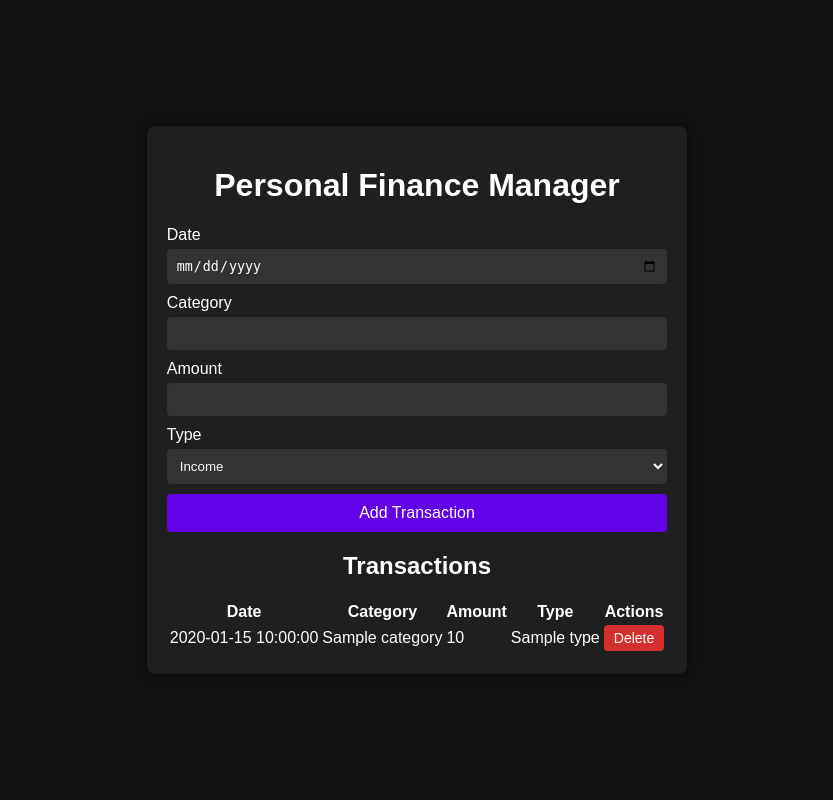
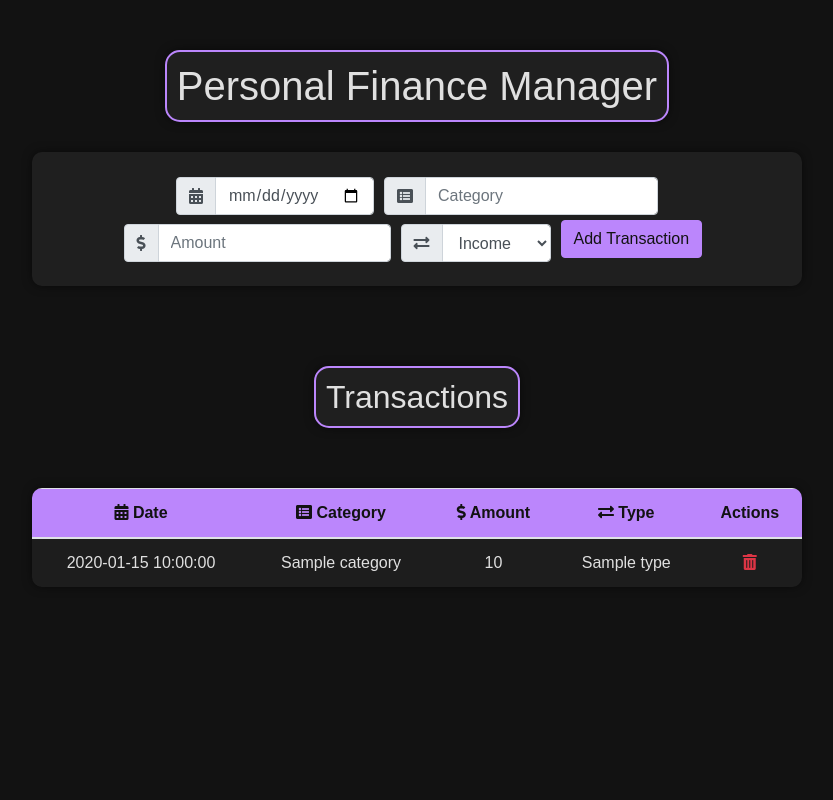
Before and after one commit to blackapple805/Projects, a Flask app: template personal_finance_manager/templates/index.html in a window 1280 px wide. Shown: the whole page, without its empty margins (223-1056 px from the left). Run offline with Flask 3, Linux system fonts and the light colour scheme; the template is opened without the code that fills it: most values are stand-ins (such as "Sample title", 1, 10 or a date in 2020); some libraries are stand-ins or nearby versions.

Commit message:
Fixed the website to finally work

```diff
--- a/personal_finance_manager/app.py
+++ b/personal_finance_manager/app.py
@@ -1,8 +1,13 @@
 from flask import Flask, render_template, request, redirect, url_for, jsonify
-import firebase_config
+import firebase_admin
+from firebase_admin import credentials, firestore
+
+# Path to your Firebase service account key
+cred = credentials.Certificate("/workspaces/Projects/personal_finance_manager/personalfinace-2145d-firebase-adminsdk-r6kb5-80dc29166b.json")
+firebase_admin.initialize_app(cred)
+db = firestore.client()
 
 app = Flask(__name__)
-db = firebase_config.db
 
 @app.route('/')
 def index():
--- a/personal_finance_manager/static/styles.css
+++ b/personal_finance_manager/static/styles.css
@@ -1,94 +1,120 @@
 body {
-    font-family: Arial, sans-serif;
+    font-family: 'Arial', sans-serif;
     background-color: #121212;
-    color: #ffffff;
+    color: #e0e0e0;
+    text-align: center; /* Center the text */
+}
+
+h1, h2 {
+    margin-bottom: 30px;
+    color: #e0e0e0;
+    padding: 10px;
+    border-radius: 15px;
+    display: inline-block;
+    background-color: #1f1f1f; /* Background color for bubble */
+    box-shadow: 0 0 10px rgba(0, 0, 0, 0.5);
+}
+
+h1 {
+    border: 2px solid #bb86fc;
+}
+
+h2 {
+    border: 2px solid #bb86fc;
+    margin-top: 50px; /* Add some space below "Transactions" */
+}
+
+.form-inline {
+    background-color: #1f1f1f;
+    padding: 20px;
+    border-radius: 10px;
+    box-shadow: 0 0 10px rgba(0, 0, 0, 0.5);
     display: flex;
+    flex-wrap: wrap;
     justify-content: center;
     align-items: center;
-    height: 100vh;
-    margin: 0;
+    margin-bottom: 30px; /* Add space below the form */
+}
+
+.form-group {
+    flex: 1;
+    min-width: 150px;
+    margin: 5px;
+}
+
+.form-group button {
+    align-self: center; /* Align button to the center of the form */
+}
+
+.table {
+    margin-top: 30px;
+    background-color: #1f1f1f;
+    border-radius: 10px;
+    overflow: hidden;
+    box-shadow: 0 0 10px rgba(0, 0, 0, 0.5);
+}
+
+.table thead th {
+    background-color: #bb86fc;
+    color: #121212;
+    text-align: center;
+}
+
+.table tbody tr {
+    color: #e0e0e0; /* Ensuring text color is visible */
+}
+
+.table tbody tr:nth-child(even) {
+    background-color: #2c2c2c;
+}
+
+.table tbody tr:hover {
+    background-color: #383838;
+}
+
+.btn-primary {
+    background-color: #bb86fc;
+    border-color: #bb86fc;
+    color: #121212;
+}
+
+.btn-primary:hover {
+    background-color: #9a68d1;
+    border-color: #9a68d1;
+    color: #121212;
+}
+
+.btn-danger {
+    background-color: #dc3545;
+    border-color: #dc3545;
+    color: #fff;
+}
+
+.btn-danger:hover {
+    background-color: #c82333;
+    border-color: #bd2130;
+}
+
+.trash-btn {
+    background-color: transparent;
+    border: none;
+    color: #dc3545;
+    cursor: pointer;
+    padding: 0;
+}
+
+.trash-btn:hover {
+    color: #c82333;
 }
 
 .container {
-    background-color: #1f1f1f;
-    padding: 20px;
-    border-radius: 8px;
-    box-shadow: 0 0 10px rgba(0, 0, 0, 0.5);
+    max-width: 800px;
+    margin-top: 50px;
 }
 
-.title, .subtitle {
-    text-align: center;
-}
-
-.form {
+.centered {
     display: flex;
     flex-direction: column;
-    gap: 10px;
-    margin-bottom: 20px;
+    align-items: center;
+    justify-content: center;
 }
-
-.input-group {
-    display: flex;
-    flex-direction: column;
-}
-
-.input-group label {
-    margin-bottom: 5px;
-}
-
-.input-group input, .input-group select {
-    padding: 8px;
-    border: 1px solid #333;
-    border-radius: 4px;
-    background-color: #333;
-    color: #fff;
-}
-
-.btn {
-    padding: 10px;
-    border: none;
-    border-radius: 4px;
-    background-color: #6200ea;
-    color: #fff;
-    cursor: pointer;
-    font-size: 16px;
-    transition: background-color 0.3s;
-}
-
-.btn:hover {
-    background-color: #3700b3;
-}
-
-.table {
-    width: 100%;
-    border-collapse: collapse;
-}
-
-.table th, .table td {
-    padding: 10px;
-    border: 1px solid #333;
-    text-align: left;
-}
-
-.table th {
-    background-color: #6200ea;
-}
-
-.table tr:nth-child(even) {
-    background-color: #1f1f1f;
-}
-
-.delete-btn {
-    padding: 5px 10px;
-    border: none;
-    border-radius: 4px;
-    background-color: #d32f2f;
-    color: #fff;
-    cursor: pointer;
-    font-size: 14px;
-    transition: background-color 0.3s;
-}
-
-.delete-btn:hover {
-    background-color: #9a0007;
-}
--- a/personal_finance_manager/templates/index.html
+++ b/personal_finance_manager/templates/index.html
@@ -1,63 +1,121 @@
-<!DOCTYPE html>
+<!doctype html>
 <html lang="en">
 <head>
     <meta charset="UTF-8">
     <meta name="viewport" content="width=device-width, initial-scale=1.0">
     <title>Personal Finance Manager</title>
-    <link rel="stylesheet" href="{{ url_for('static', filename='styles.css') }}">
+    <link href="https://stackpath.bootstrapcdn.com/bootstrap/4.5.2/css/bootstrap.min.css" rel="stylesheet">
+    <link href="{{ url_for('static', filename='styles.css') }}" rel="stylesheet">
+    <link href="https://cdnjs.cloudflare.com/ajax/libs/font-awesome/5.15.3/css/all.min.css" rel="stylesheet">
 </head>
 <body>
-    <div class="container">
-        <h1 class="title">Personal Finance Manager</h1>
-        <form action="/add" method="POST" class="form">
+    <div class="container centered">
+        <h1>Personal Finance Manager</h1>
+        <form action="/add" method="post" class="form-inline justify-content-center" id="transactionForm">
+            <div class="form-group">
+                <div class="input-group date" id="datepicker">
+                    <div class="input-group-prepend">
+                        <div class="input-group-text"><i class="fas fa-calendar-alt"></i></div>
+                    </div>
+                    <input type="date" name="date" class="form-control" required>
+                </div>
+            </div>
+            <div class="form-group">
                 <div class="input-group">
-                <label for="date">Date</label>
-                <input type="date" id="date" name="date" required>
+                    <div class="input-group-prepend">
+                        <div class="input-group-text"><i class="fas fa-list-alt"></i></div>
                     </div>
+                    <input type="text" name="category" class="form-control" placeholder="Category" required>
+                </div>
+            </div>
+            <div class="form-group">
                 <div class="input-group">
-                <label for="category">Category</label>
-                <input type="text" id="category" name="category" required>
+                    <div class="input-group-prepend">
+                        <div class="input-group-text"><i class="fas fa-dollar-sign"></i></div>
                     </div>
+                    <input type="number" name="amount" class="form-control" placeholder="Amount" step="0.01" required>
+                </div>
+            </div>
+            <div class="form-group">
                 <div class="input-group">
-                <label for="amount">Amount</label>
-                <input type="number" id="amount" name="amount" step="0.01" required>
+                    <div class="input-group-prepend">
+                        <div class="input-group-text"><i class="fas fa-exchange-alt"></i></div>
                     </div>
-            <div class="input-group">
-                <label for="type">Type</label>
-                <select id="type" name="type" required>
+                    <select name="type" class="form-control" required>
                         <option value="income">Income</option>
                         <option value="expense">Expense</option>
                     </select>
                 </div>
-            <button type="submit" class="btn">Add Transaction</button>
+            </div>
+            <div class="form-group">
+                <button type="submit" class="btn btn-primary mb-2">Add Transaction</button>
+            </div>
         </form>
-        <h2 class="subtitle">Transactions</h2>
-        <table>
+
+        <h2>Transactions</h2>
+        <table class="table table-striped">
             <thead>
                 <tr>
-                    <th>Date</th>
-                    <th>Category</th>
-                    <th>Amount</th>
-                    <th>Type</th>
+                    <th><i class="fas fa-calendar-alt"></i> Date</th>
+                    <th><i class="fas fa-list-alt"></i> Category</th>
+                    <th><i class="fas fa-dollar-sign"></i> Amount</th>
+                    <th><i class="fas fa-exchange-alt"></i> Type</th>
                     <th>Actions</th>
                 </tr>
             </thead>
-            <tbody>
+            <tbody id="transactionTableBody">
                 {% for transaction in transactions %}
-                <tr>
-                    <td>{{ transaction.date }}</td>
-                    <td>{{ transaction.category }}</td>
-                    <td>{{ transaction.amount }}</td>
-                    <td>{{ transaction.type }}</td>
-                    <td>
-                        <form action="/delete/{{ transaction.id }}" method="POST" style="display:inline;">
-                            <button type="submit" class="delete-btn">Delete</button>
-                        </form>
-                    </td>
+                    <tr data-id="{{ transaction['id'] }}">
+                        <td>{{ transaction['date'] }}</td>
+                        <td>{{ transaction['category'] }}</td>
+                        <td>{{ transaction['amount'] }}</td>
+                        <td>{{ transaction['type'] }}</td>
+                        <td><button class="trash-btn" onclick="deleteTransaction(this)"><i class="fas fa-trash-alt"></i></button></td>
                     </tr>
                 {% endfor %}
             </tbody>
         </table>
     </div>
+    <script src="https://code.jquery.com/jquery-3.5.1.slim.min.js"></script>
+    <script src="https://cdn.jsdelivr.net/npm/@popperjs/core@2.9.2/dist/umd/popper.min.js"></script>
+    <script src="https://stackpath.bootstrapcdn.com/bootstrap/4.5.2/js/bootstrap.min.js"></script>
+    <script>
+        document.getElementById('transactionForm').onsubmit = function(event) {
+            event.preventDefault(); // Prevent the form from submitting normally
+            // Get form data
+            const date = document.querySelector('input[name="date"]').value;
+            const category = document.querySelector('input[name="category"]').value;
+            const amount = document.querySelector('input[name="amount"]').value;
+            const type = document.querySelector('select[name="type"]').value;
+
+            // Create a new row
+            const newRow = document.createElement('tr');
+            newRow.innerHTML = `<td>${date}</td><td>${category}</td><td>${amount}</td><td>${type}</td><td><button class="trash-btn" onclick="deleteTransaction(this)"><i class="fas fa-trash-alt"></i></button></td>`;
+
+            // Add the new row to the table
+            document.getElementById('transactionTableBody').appendChild(newRow);
+
+            // Submit the form
+            event.target.submit();
+        };
+
+        function deleteTransaction(button) {
+            // Remove the row containing the button
+            const row = button.parentNode.parentNode;
+            const docId = row.getAttribute('data-id');
+
+            // Make an AJAX request to delete the document from Firebase
+            fetch(`/delete/${docId}`, {
+                method: 'POST',
+                headers: {
+                    'Content-Type': 'application/json'
+                }
+            }).then(response => {
+                if (response.ok) {
+                    row.parentNode.removeChild(row);
+                }
+            });
+        }
+    </script>
 </body>
 </html>
```
Lines whose indentation alone changed are shown as unchanged.
